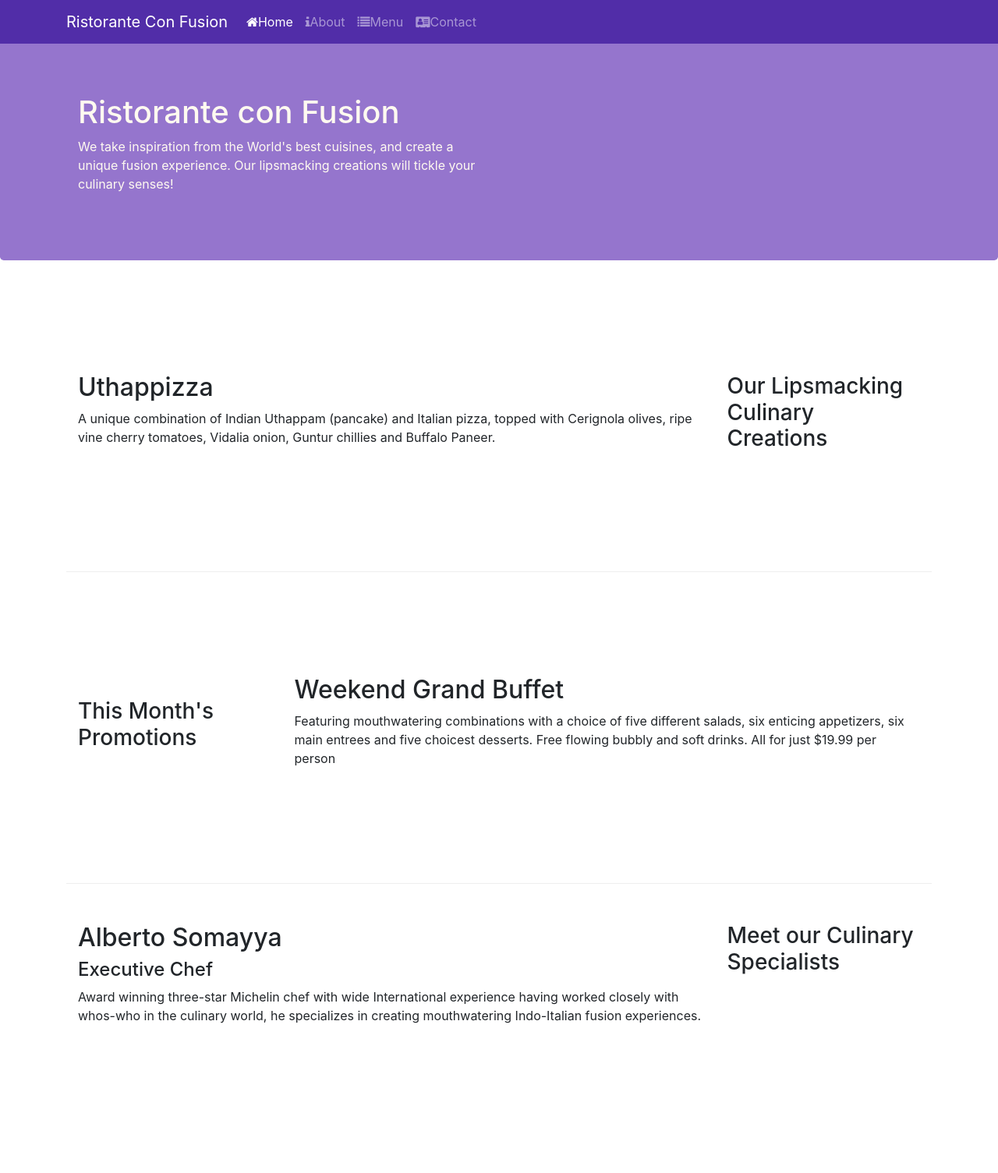
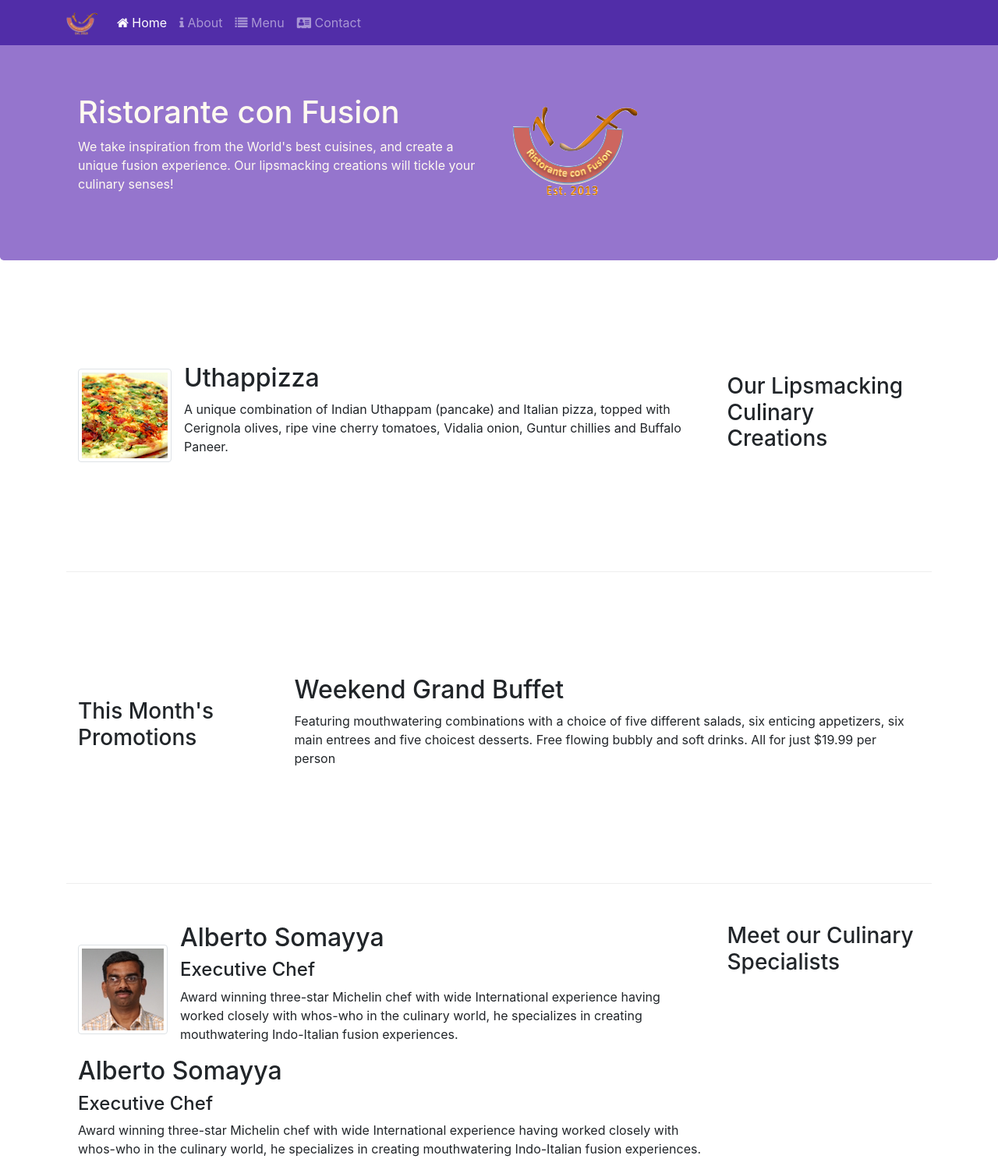
Before and after one commit to Sudeesh076/restaurants-bootstrap, a website: page index.html in a window 1280 px wide. Shown: the top 1505 px of the page at 78% size. Drawn offline with nearby package versions, Linux system fonts and the light colour scheme.

Commit message:
Images and Media

```diff
--- a/index.html
+++ b/index.html
@@ -21,13 +21,13 @@
             <button class="navbar-toggler" type="button" data-toggle="collapse" data-target="#Navbar">
                 <span class="navbar-toggler-icon"></span>
             </button>
-           <a class="navbar-brand" href="#">Ristorante Con Fusion</a>
+            <a class="navbar-brand" href="./index.html"><img src="img/logo.png" height="30" width="41"></a>
             <div class="collapse navbar-collapse" id="Navbar">
                 <ul class="navbar-nav mr-auto">
-                    <li class="nav-item active"><a class="nav-link" href="#"><span class="fa fa-home "></span>Home</a></li>
-                    <li class="nav-item"><a class="nav-link" href="./aboutus.html"><span class="fa fa-info "></span>About</a></li>
-                    <li class="nav-item"><a class="nav-link" href="#"><span class="fa fa-list"></span>Menu</a></li>
-                    <li class="nav-item"><a class="nav-link" href="./contactus.html"><span class="fa fa-address-card"></span>Contact</a></li>
+                        <li class="nav-item active"><a class="nav-link" href="./index.html"><span class="fa fa-home "></span> Home</a></li>
+                        <li class="nav-item"><a class="nav-link" href="./aboutus.html"><span class="fa fa-info "></span> About</a></li>
+                        <li class="nav-item"><a class="nav-link" href="#"><span class="fa fa-list "></span> Menu</a></li>
+                        <li class="nav-item"><a class="nav-link" href="./contactus.html"><span class="fa fa-address-card "></span> Contact</a></li>
                 </ul>
             </div>
         </div>
@@ -39,7 +39,8 @@
                     <h1>Ristorante con Fusion</h1>
                     <p>We take inspiration from the World's best cuisines, and create a unique fusion experience. Our lipsmacking creations will tickle your culinary senses!</p>
                 </div>
-                <div class="col-12 col-sm">
+                <div class="col-12 col-sm align-self-center">
+                    <img src="img/logo.png" class="img-fluid">
                 </div>
             </div>
         </div>
@@ -51,8 +52,18 @@
                 <h3>Our Lipsmacking Culinary Creations</h3>
             </div>
             <div class ="col col-sm order-sm-first col-md">
-                <h2>Uthappizza</h2>
-                <p>A unique combination of Indian Uthappam (pancake) and Italian pizza, topped with Cerignola olives, ripe vine cherry tomatoes, Vidalia onion, Guntur chillies and Buffalo Paneer.</p>
+                <div class="media">
+                    <img class="d-flex mr-3 img-thumbnail align-self-center"
+                            src="img/uthappizza.png" alt="Uthappizza">
+                    <div class="media-body">
+                        <h2 class="mt-0">Uthappizza</h2>
+                        <p class="d-none d-sm-block">A unique combination of Indian Uthappam (pancake) and
+                            Italian pizza, topped with Cerignola olives, ripe vine
+                            cherry tomatoes, Vidalia onion, Guntur chillies and
+                            Buffalo Paneer.</p>
+                    </div>
+                </div>
+
             </div>
         </div>
 
@@ -72,6 +83,19 @@
                 <h3>Meet our Culinary Specialists</h3>
             </div>
             <div class ="col col-sm order-sm-first col-md">
+                <div class="media">
+                    <img class="d-flex mr-3 img-thumbnail align-self-center"
+                            src="img/alberto.png" alt="Alberto Somayya">
+                    <div class="media-body">
+                        <h2 class="mt-0">Alberto Somayya</h2>
+                        <h4>Executive Chef</h4>
+                        <p class="d-none d-sm-block">Award winning three-star Michelin chef with wide
+                            International experience having worked closely with
+                            whos-who in the culinary world, he specializes in
+                            creating mouthwatering Indo-Italian fusion experiences.
+                            </p>
+                    </div>
+                </div>
                 <h2>Alberto Somayya</h2>
                 <h4>Executive Chef</h4>
                 <p>Award winning three-star Michelin chef with wide International experience having worked closely with whos-who in the culinary world, he specializes in creating mouthwatering Indo-Italian fusion experiences. </p>
```
Also changed, not shown: aboutus.html (+9 -9 lines), contactus.html (+7 -6 lines), img/alberto.png (added), img/buffet.png (added), img/logo.png (added), img/uthappizza.png (added), 1 other file. Lines whose indentation alone changed are shown as unchanged.
